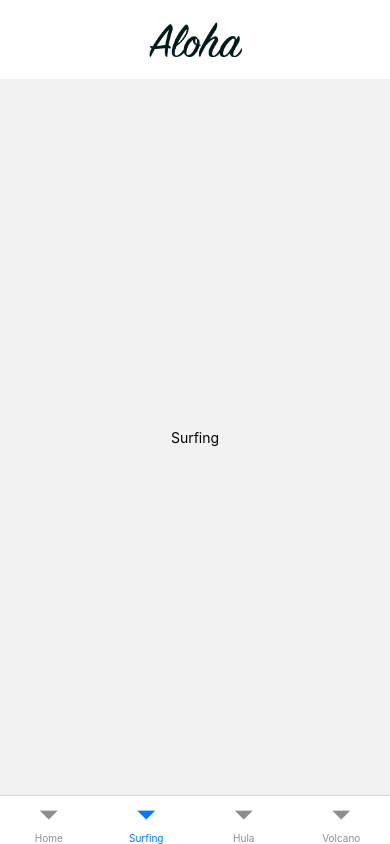
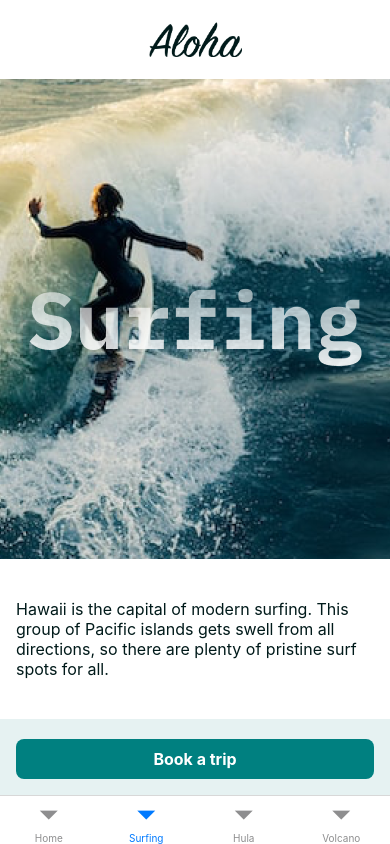
Before and after one commit to kashif-sk/tourism-app, a React Native app: screen /Surfing in a window 390 px wide. Built offline with nearby package versions, Linux system fonts and the light colour scheme.

Commit message:
GuideCard used

```diff
--- a/src/screens/home/index.tsx
+++ b/src/screens/home/index.tsx
@@ -5,6 +5,7 @@ import images from '../../assets/images';
 import HighlightContainer from './components/HighlightContainer';
 import CategoryContainer from './components/CategoryContainer';
 import Button from '../../components/Button';
+import GuideCard from '../../components/GuideCard';
 
 const Home = () => {
   return (
@@ -13,6 +14,7 @@ const Home = () => {
         <Image source={images.welcome} style={styles.image} />
         <HighlightContainer />
         <CategoryContainer />
+        <GuideCard />
       </ScrollView>
       <Button label="Book a trip" addMarginHorizontal showAsBottomAbsolute />
     </>
--- a/src/screens/surfing/index.tsx
+++ b/src/screens/surfing/index.tsx
@@ -1,12 +1,26 @@
 import React from 'react';
-import {Text, View} from 'react-native';
+import {Image, ScrollView, Text, View} from 'react-native';
 import styles from './styles';
+import Button from '../../components/Button';
+import images from '../../assets/images';
+import GuideCard from '../../components/GuideCard';
 
 const Surfing = () => {
   return (
-    <View style={styles.container}>
-      <Text>Surfing</Text>
-    </View>
+    <>
+      <ScrollView style={styles.container}>
+        <Image source={images.surfingLogo} style={styles.image} />
+        <View style={styles.descriptionContainer}>
+          <Text style={styles.descriptionText}>
+            Hawaii is the capital of modern surfing. This group of Pacific
+            islands gets swell from all directions, so there are plenty of
+            pristine surf spots for all.
+          </Text>
+        </View>
+        <GuideCard />
+      </ScrollView>
+      <Button label="Book a trip" addMarginHorizontal showAsBottomAbsolute />
+    </>
   );
 };
 
--- a/src/screens/surfing/styles.ts
+++ b/src/screens/surfing/styles.ts
@@ -1,11 +1,23 @@
 import {StyleSheet} from 'react-native';
 import {SurfingStyles} from './types';
+import {Colors, Spacing, textVariants} from '../../theme';
 
 const styles = StyleSheet.create<SurfingStyles>({
   container: {
-    flex: 1,
-    justifyContent: 'center',
-    alignItems: 'center',
+    backgroundColor: Colors.pageBg,
+  },
+  image: {
+    width: '100%',
+    maxHeight: '70%',
+  },
+  descriptionContainer: {
+    backgroundColor: Colors.cardBg,
+    paddingHorizontal: Spacing.m,
+    paddingVertical: Spacing.xxl,
+    marginBottom: Spacing.xxl,
+  },
+  descriptionText: {
+    ...textVariants.text16R,
   },
 });
 
--- a/src/screens/surfing/types.ts
+++ b/src/screens/surfing/types.ts
@@ -1,5 +1,8 @@
-import {ViewStyle} from 'react-native';
+import {ImageStyle, TextStyle, ViewStyle} from 'react-native';
 
 export type SurfingStyles = {
   container: ViewStyle;
+  image: ImageStyle;
+  descriptionContainer: ViewStyle;
+  descriptionText: TextStyle;
 };
```
